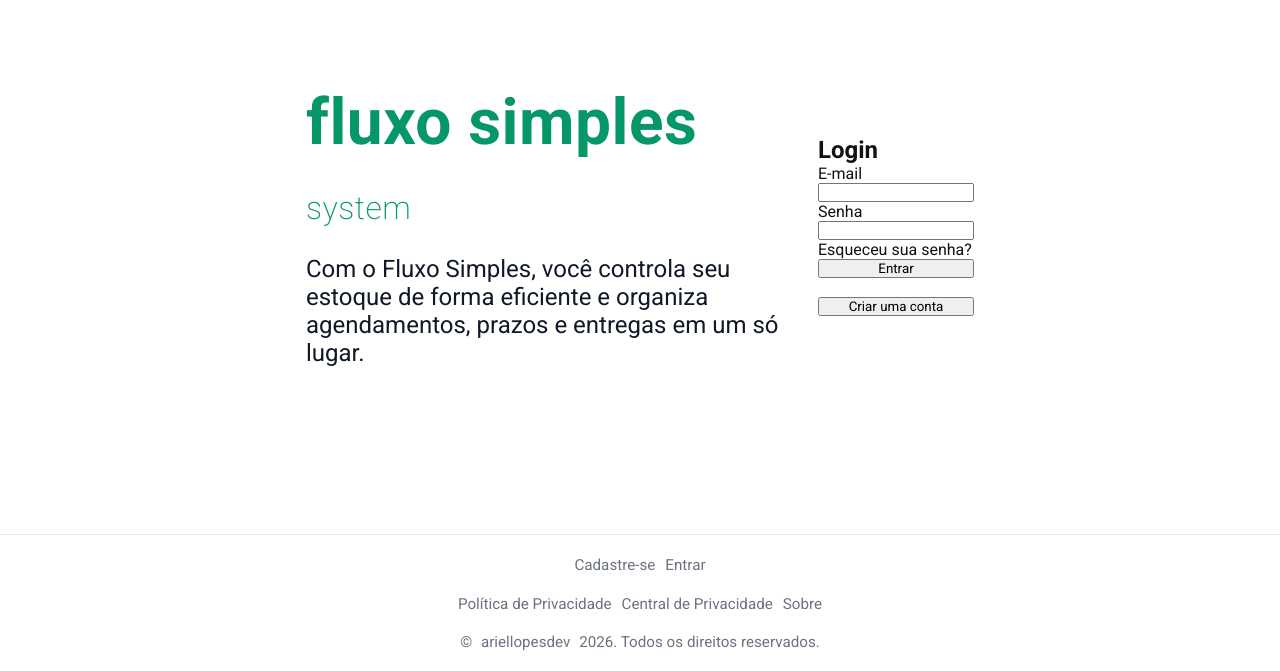
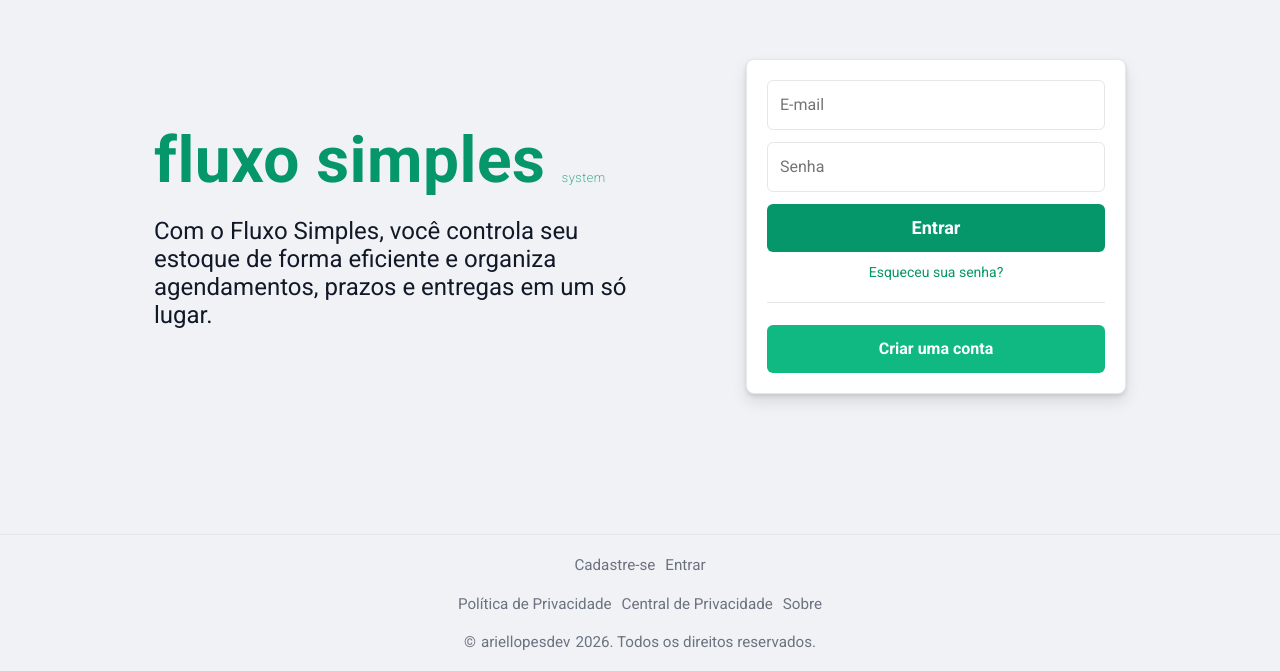
Before and after one commit to ariellopesdev/fluxosimplessystem, a React (Create React App) app in the folder frontend/: page / in a window 1280 px wide. Shown: the part 174-845 px from the top of the page. Built offline with nearby package versions, Linux system fonts and the light colour scheme.

Commit message:
Finished home page

```diff
--- a/frontend/src/App.js
+++ b/frontend/src/App.js
@@ -6,6 +6,7 @@ import { BrowserRouter, Routes, Route, Navigate } from "react-router-dom";
 
 //Pages
 import Home from "./pages/Home/Home";
+import Painel from "./pages/Painel/Painel";
 import Register from "./pages/Register/Register";
 
 function App() {
@@ -14,6 +15,7 @@ function App() {
       <BrowserRouter>
         <Routes>
           <Route path="/" element={<Home />} />
+          <Route path="/painel" element={<Painel />} />
           <Route path="/register" element={<Register />} />
         </Routes>
       </BrowserRouter>
--- a/frontend/src/index.css
+++ b/frontend/src/index.css
@@ -6,8 +6,8 @@
 }
 
 body {
-  background-color: var(--web-wash);
-  color: #121212;
+  background-color: var(--background);
+  color: var(--text);
 }
 
 :root {
@@ -17,7 +17,7 @@ body {
   --primary-light: #10b981;
 
   /* fundo */
-  --background: #f9fafb;
+  --background: #f0f2f5;
   --surface: #ffffff;
 
   /* texto */
@@ -40,3 +40,15 @@ body {
   /* letter wheight*/
   --weight-200: 200;
 }
+
+/************ HOME ************/
+
+#home {
+  width: 100%;
+  height: 100dvh;
+  display: flex;
+  gap: 80px;
+  justify-content: center;
+  align-items: center;
+  background-color: var(--background);
+}
--- a/frontend/src/pages/Home/Home.css
+++ b/frontend/src/pages/Home/Home.css
@@ -1,42 +1,110 @@
-.container-home{
-    width: 100%;
-    height: 100dvh;
-    display: flex;
-    justify-content: center;
-    align-items: center;
-}
+/************ HOME-INFO ************/
 
-.block-home{
+#home__info {
+  min-width: 380px;
   width: 40%;
   height: fit-content;
 }
 
-.block-home h1{
+#home__info--title {
   color: var(--primary);
-    font-size: 4rem;
+  font-size: clamp(2.5rem, 5vw, 4rem);
   letter-spacing: var(--spacing-small);
   margin-bottom: 1.2rem;
 }
 
-.block-home span{
-    font-size: .5em;
-    color: var(--gray-text);
-    font-weight:var(--weight-200);
+#home__info--title--highlight {
+  font-size: clamp(0.7rem, 1vw, 0.85rem);
+  font-weight: var(--weight-200);
 }
 
-.block-home p{
-    font-size: 1.5em;
+#home__info--description {
+  font-size: clamp(1rem, 2vw, 1.5rem);
   color: var(--text);
 }
 
-.container-home form{
-    width: fit-content;
+/************ AUTH-FORM ************/
+
+.auth__form {
+  width: 380px;
   height: fit-content;
   display: flex;
   flex-direction: column;
+  gap: 12px;
+  background-color: var(--surface);
+  padding: 20px;
+  border: 1px solid var(--border);
+  border-radius: 8px;
+  box-shadow:
+    0 2px 4px rgba(0, 0, 0, 0.1),
+    0 8px 16px rgba(0, 0, 0, 0.1);
 }
 
-footer{
+.auth__form input {
+  height: 50px;
+  padding: 0 12px;
+  border: 1px solid var(--border);
+  border-radius: 6px;
+  font-size: clamp(0.9rem, 1.5vw, 1rem);
+  color: var(--text);
+  background-color: var(--surface);
+}
+
+.auth__form input:focus {
+  border-color: var(--primary);
+  outline: none;
+}
+
+.auth__form .auth__btn--primary {
+  height: 48px;
+  background-color: var(--primary);
+  color: var(--surface);
+  border: none;
+  border-radius: 6px;
+  font-size: clamp(1rem, 1.8vw, 1.125rem);
+  font-weight: bold;
+  cursor: pointer;
+}
+
+.auth__form .auth__btn--primary:hover {
+  background-color: var(--primary-hover);
+}
+
+.auth__form .forgotPassword {
+  text-align: center;
+  font-size: clamp(0.75rem, 1.2vw, 0.875rem);
+  color: var(--primary);
+  text-decoration: none;
+}
+
+.auth__form .forgotPassword:hover {
+  text-decoration: underline;
+}
+
+.auth__form hr {
+  border: none;
+  border-top: 1px solid var(--border);
+  margin: 10px 0;
+}
+
+.auth__form .auth__btn--secondary {
+  height: 48px;
+  background-color: var(--primary-light);
+  color: var(--surface);
+  border: none;
+  border-radius: 6px;
+  font-size: clamp(0.9rem, 1.5vw, 1rem);
+  font-weight: bold;
+  cursor: pointer;
+}
+
+.auth__form .auth__btn--secondary:hover {
+  background-color: var(--primary-hover);
+}
+
+/************ HOME-FOOTER ************/
+
+#home__footer {
   position: absolute;
   display: flex;
   flex-direction: column;
@@ -49,20 +117,47 @@ footer{
   border-top: 1px solid var(--border);
 }
 
-footer a,
-footer p{
+#home__footer a,
+#home__footer p {
   color: var(--text-light);
-    font-size: .95rem;
+  font-size: clamp(0.75rem, 1.2vw, 0.95rem);
   text-decoration: none;
   background-color: transparent;
   margin: 0 5px;
 }
 
-footer a:hover{
+#home__footer a:hover {
   cursor: pointer;
   color: var(--text);
 }
 
-footer div{
+.home__footer--links,
+.home__footer--copyright {
   padding: 10px;
 }
+
+@media (max-width: 768px) {
+  #home {
+    flex-direction: column;
+    gap: 40px;
+    padding: 20px;
+    height: auto;
+  }
+
+  #home__info {
+    width: 100%;
+    min-width: unset;
+    text-align: center;
+    margin-top: 40px;
+    margin-bottom: 10px;
+  }
+
+  .auth__form {
+    width: 100%;
+    max-width: 400px;
+  }
+
+  #home__footer {
+    position: relative;
+  }
+}
--- a/frontend/src/pages/Home/Home.js
+++ b/frontend/src/pages/Home/Home.js
@@ -6,40 +6,51 @@ import Login from "../../components/Login/Login";
 
 const Home = () => {
   return (
-    <div className="container-home">
-      <div className="block-home">
-        <h1>
-          fluxo simples <span>system</span>
+    <div id="home">
+      <div id="home__info">
+        <h1 id="home__info--title">
+          fluxo simples <span id="home__info--title--highlight">system</span>
         </h1>
-        <p>
+        <p id="home__info--description">
           Com o Fluxo Simples, você controla seu estoque de forma eficiente e
           organiza agendamentos, prazos e entregas em um só lugar.
         </p>
       </div>
-      <form>
-        <h2>Login</h2>
-        <label>E-mail</label>
-        <input type="email" />
-        <label>Senha</label>
-        <input type="password" />
-        <a>Esqueceu sua senha?</a>
-        <button type="submit">Entrar</button>
-        <br />
-        <button type="">Criar uma conta</button>
+      <form className="auth__form">
+        <input type="email" placeholder="E-mail" />
+        <input type="password" placeholder="Senha" />
+        <button type="submit" className="auth__btn--primary">
+          Entrar
+        </button>
+        <a href="#" className="forgotPassword">
+          Esqueceu sua senha?
+        </a>
+        <hr />
+        <button type="button" className="auth__btn--secondary">
+          Criar uma conta
+        </button>
       </form>
-      <footer>
-        <div>
+      <footer id="home__footer">
+        <div className="home__footer--links">
           <a>Cadastre-se</a>
           <a>Entrar</a>
         </div>
-        <div>
+        <div className="home__footer--links">
           <a>Política de Privacidade</a>
           <a>Central de Privacidade</a>
           <a>Sobre</a>
         </div>
-        <div>
+        <div className="home__footer--copyright">
           <p>
-            &copy; <a>ariellopesdev</a> 2026. Todos os direitos reservados.
+            &copy;
+            <a
+              href="https://ariellopesdev.github.io/portfolio-professional/"
+              target="_blank"
+              rel="noopener noreferrer"
+            >
+              ariellopesdev
+            </a>
+            2026. Todos os direitos reservados.
           </p>
         </div>
       </footer>
--- /dev/null
+++ b/frontend/src/pages/Painel/Painel.js
@@ -0,0 +1,8 @@
+//CSS
+import "./Painel.css";
+
+const Painel = () => {
+  return <div>Painel</div>;
+};
+
+export default Painel;
```
Also changed, not shown: frontend/src/pages/Painel/Painel.css (added). Lines whose indentation alone changed are shown as unchanged.
